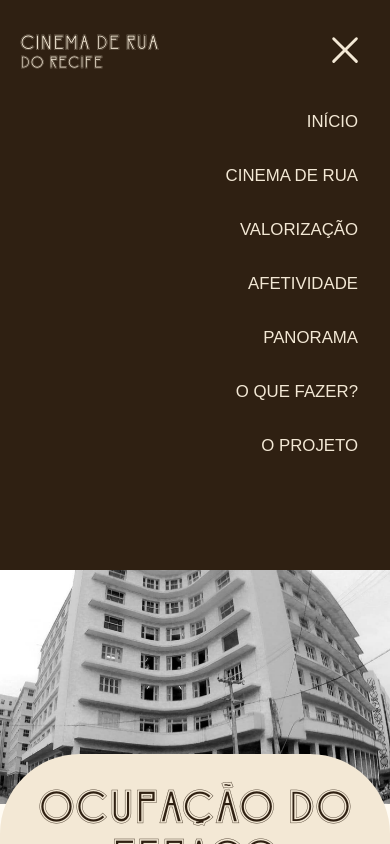
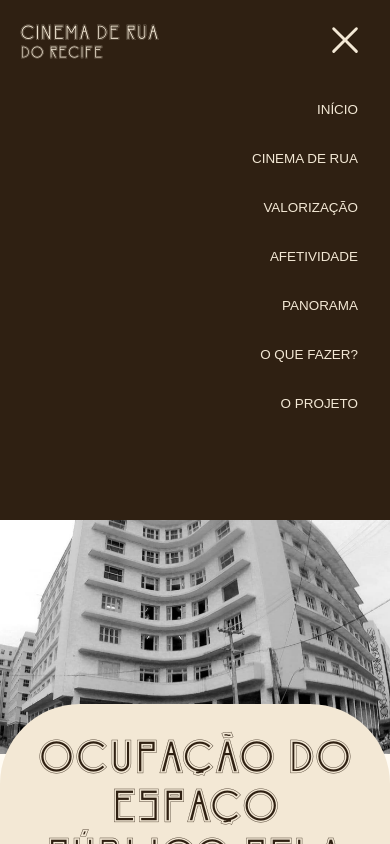
Before and after one commit to italoh623/cinema-rua, a Next.js app: page / in a window 390 px wide. Both pictures are taken after a click on the button 345 px from the left and 50 px from the top of the page. Shown: the top 844 px of the page. Built offline with nearby package versions, Linux system fonts and the light colour scheme; a web font is replaced by a local one.

Commit message:
Muda o comportamento do menu para funcionar corretamente quando não estiver na home

```diff
--- a/src/components/Menu/index.tsx
+++ b/src/components/Menu/index.tsx
@@ -2,6 +2,7 @@
 
 import styles from "./styles.module.css";
 import { useState } from "react";
+import Link from "next/link";
 
 
 
@@ -26,25 +27,25 @@ export default function Menu() {
 
       <div className={[styles.menu, menuOpen ? styles.open : ""].join(' ')}>
         <li>
-          <a className={styles.menuButton} onClick={handleClick('/')}>INÍCIO</a>
+          <Link className={styles.menuButton} href='/'>INÍCIO</Link>
         </li>
         <li>
-          <a className={styles.menuButton} href="#importance">CINEMA DE RUA</a>
+          <Link className={styles.menuButton} href="/#cinema-de-rua">CINEMA DE RUA</Link>
         </li>
         <li>
-          <a className={styles.menuButton} href="#appreciation">VALORIZAÇÃO</a>
+          <Link className={styles.menuButton} href="/#valorizacao">VALORIZAÇÃO</Link>
         </li>
         <li>
-          <a className={styles.menuButton} href="#affection">AFETIVIDADE</a>
+          <Link className={styles.menuButton} href="/#afetividade">AFETIVIDADE</Link>
         </li>
         <li>
-          <a className={styles.menuButton} href="#panorama">PANORAMA</a>
+          <Link className={styles.menuButton} href="/#panorama">PANORAMA</Link>
         </li>
         <li>
-          <a className={styles.menuButton} href="#disappearance">O QUE FAZER?</a>
+          <Link className={styles.menuButton} href="/#o-que-fazer">O QUE FAZER?</Link>
         </li>
         <li>
-          <a className={styles.menuButton} onClick={handleClick('/about')}>O PROJETO</a>
+          <Link className={styles.menuButton} href='/about'>O PROJETO</Link>
         </li>
       </div>
     </menu>
--- a/src/components/Menu/styles.module.css
+++ b/src/components/Menu/styles.module.css
@@ -108,14 +108,14 @@
   }
 
   .open {
-    height: 470px;
+    height: 440px;
     padding-top: 20px;
     padding-bottom: 20px;
     opacity: 100;
   }
 
   .menuButton {
-    font-size: 1.5rem;
+    font-size: 1.2rem;
     padding: 15px 10px;
   }
 
@@ -134,12 +134,12 @@
 
 @media (max-width: 768px) {
   .container {
-    padding: 25px 40px;
+    padding: 15px 40px;
   }
 }
 
 @media (max-width: 667px) {
   .container {
-    padding: 25px 20px;
+    padding: 15px 20px;
   }
 }
--- a/src/components/SessionAffection/index.tsx
+++ b/src/components/SessionAffection/index.tsx
@@ -5,7 +5,7 @@ import styles from "./styles.module.css";
 
 export default function SessionAffection() {
   return (
-    <div className={styles.container} id="affection">
+    <div className={styles.container} id="afetividade">
       <div className={styles.wrapper}>
         <section className={styles.author}>
           <h1>AFETIVIDADE</h1>
--- a/src/components/SessionAppreciation/index.tsx
+++ b/src/components/SessionAppreciation/index.tsx
@@ -28,7 +28,7 @@ export default function SessionAppreciation() {
           <p>É necessário refletir, dada a importância do cinema de rua, sobre como construir e incorporar esse tipo de cinema ao tecido urbano e à vida da cidade atual. A lógica do cinema de rua não envolve a lógica comercial, na realidade, cumpre um papel em termos ambientais, econômicos e culturais. A característica mais particular é a de possibilitar o conhecimento e trazer sessões que dialoguem com o público de modo acessível e democrático.</p>
         </section>
 
-        <section className={styles.author} id="appreciation">
+        <section className={styles.author} id="valorizacao">
           <h1 className={styles.title}>A VALORIZAÇÃO DOS CINEMAS DE RUA</h1>
           <h2>como equipamentos culturais <br /> que preservam a história</h2>
           <h4>Thiago Freire</h4>
--- a/src/components/SessionDisappearance/index.tsx
+++ b/src/components/SessionDisappearance/index.tsx
@@ -5,7 +5,7 @@ import styles from "./styles.module.css";
 
 export default function SessionDisappearance() {
   return (
-    <div className={styles.container} id="disappearance">
+    <div className={styles.container} id="o-que-fazer">
       <div className={styles.wrapper}>
         <section className={styles.author}>
           <h1>COMO IMPEDIR O SUMIÇO DESTA FERRAMENTA?</h1>
--- a/src/components/SessionImportance/index.tsx
+++ b/src/components/SessionImportance/index.tsx
@@ -10,7 +10,7 @@ export default function SessionImportance() {
         <h1 className={styles.title}>OCUPAÇÃO DO ESPAÇO PÚBLICO PELA ÓTICA DO CINEMA EM RECIFE - CULTURA É RESISTÊNCIA!</h1>
         <img className={styles.image} src="./images/cinema.svg" alt="" />
 
-        <section className={styles.author} id="importance">
+        <section className={styles.author} id="cinema-de-rua">
           <h1>CINEMA DE RUA</h1>
           <h2>e sua importância</h2>
           <h4>Beatriz Severo</h4>
```
